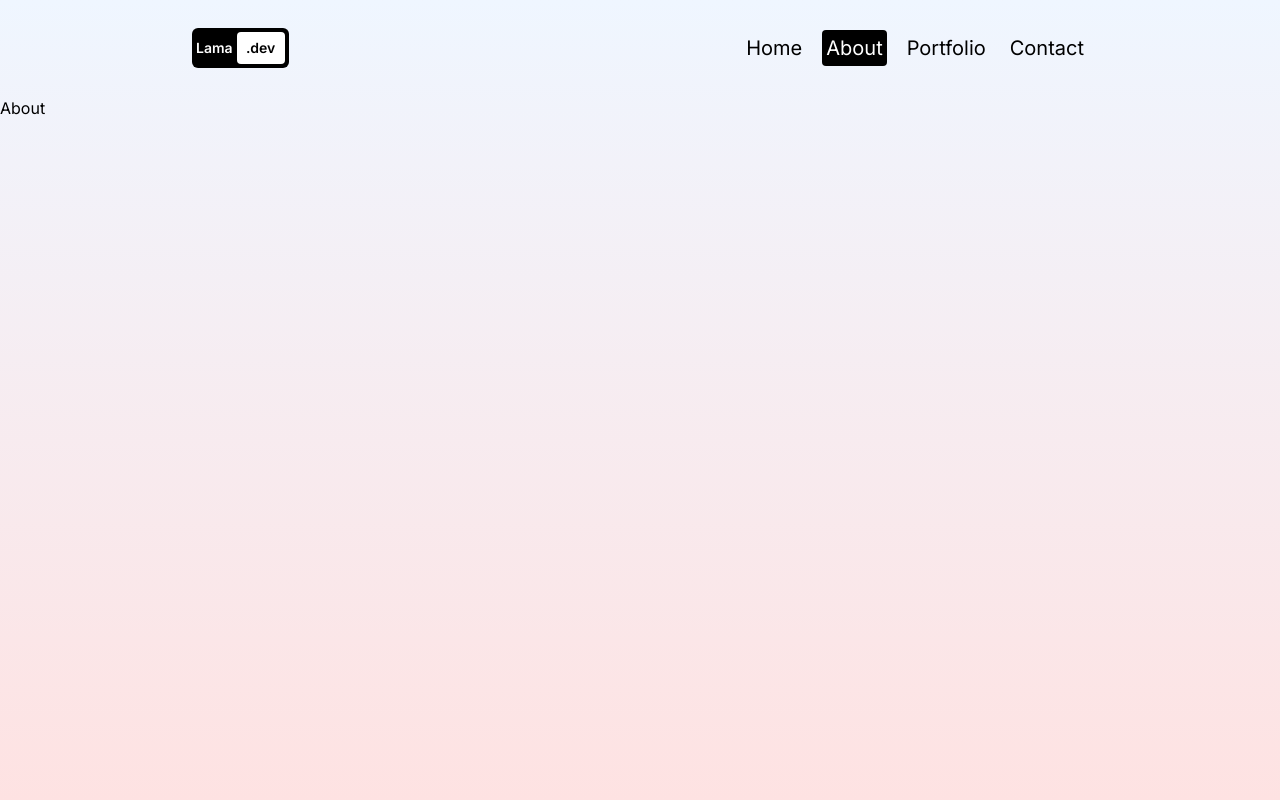
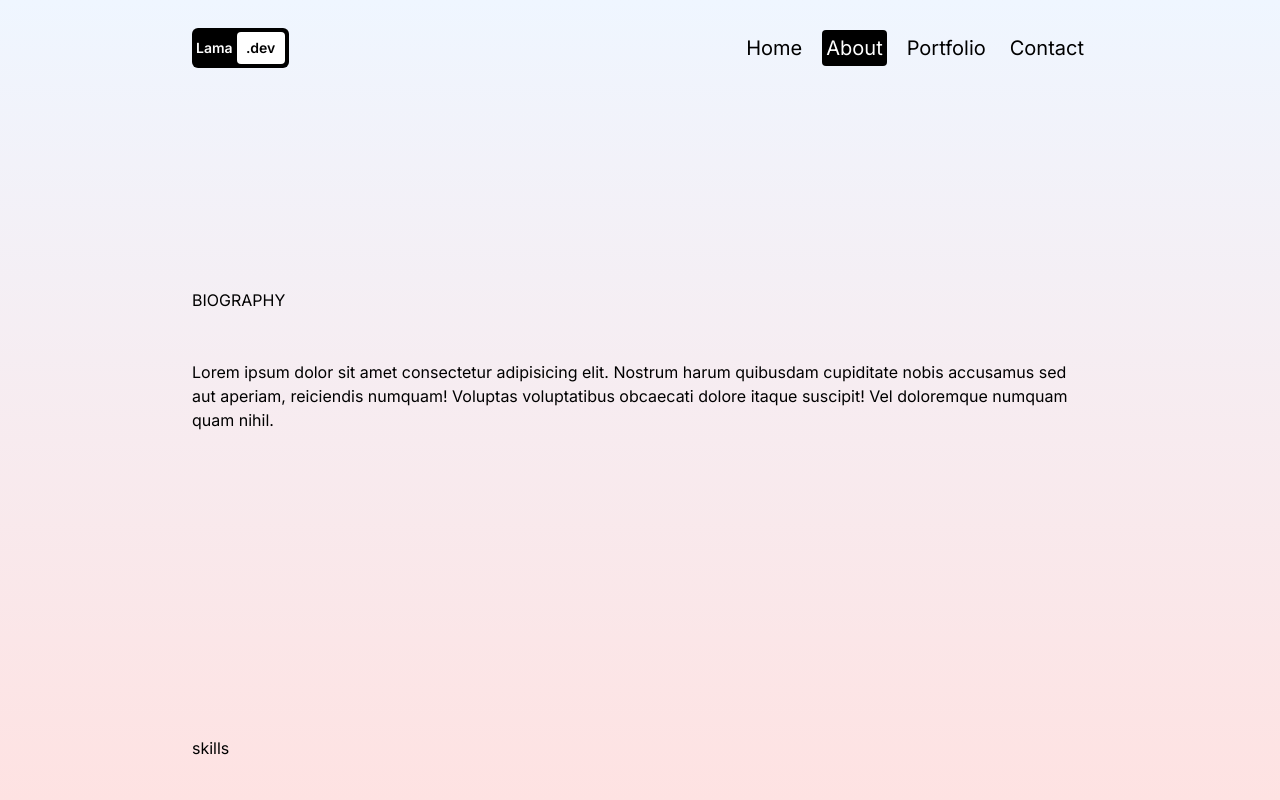
Before and after one commit to ainsleyains/portfolio-next, a Next.js app: page /about in a window 1280 px wide. Shown: the top 800 px of the page. Built offline with nearby package versions, Linux system fonts and the light colour scheme.

Commit message:
add about

```diff
--- a/src/app/about/page.jsx
+++ b/src/app/about/page.jsx
@@ -10,7 +10,28 @@ export default function About() {
             animate={{ y: '0%' }}
             transition={{ duration: 1 }}
         >
-            About
+            {/* Container */}
+            <div>
+                {/* text container */}
+                <div className='p-4 sm:p-8 md:p-12 lg:p-20 xl:p-48 flex flex-col gap-24 md:gap-32 lg:gap-48 xl:gap-64'>
+                    {/* biography */}
+                    <div className='flex flex-col gap-12 justify-center'>
+                        <h1>BIOGRAPHY</h1>
+                        <p>
+                            Lorem ipsum dolor sit amet consectetur adipisicing elit. Nostrum harum
+                            quibusdam cupiditate nobis accusamus sed aut aperiam, reiciendis
+                            numquam! Voluptas voluptatibus obcaecati dolore itaque suscipit! Vel
+                            doloremque numquam quam nihil.
+                        </p>
+                        <span></span>
+                    </div>
+                    {/* skills */}
+                    <div>skills</div>
+                    {/* experiences */}
+                    <div>experiences</div>
+                </div>
+                {/* svg container */}
+            </div>
         </motion.div>
     );
 }
```
